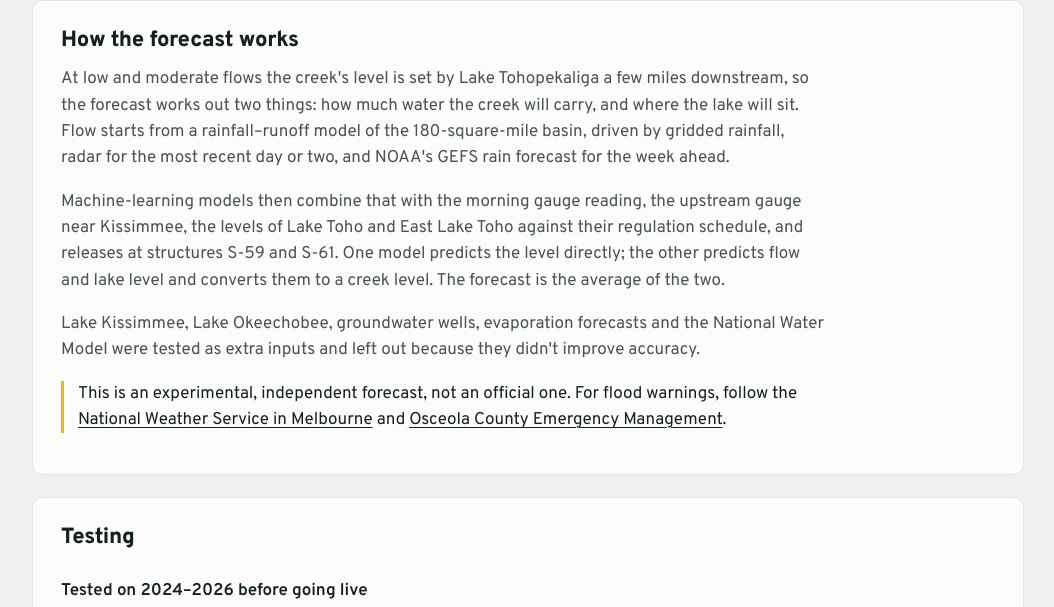
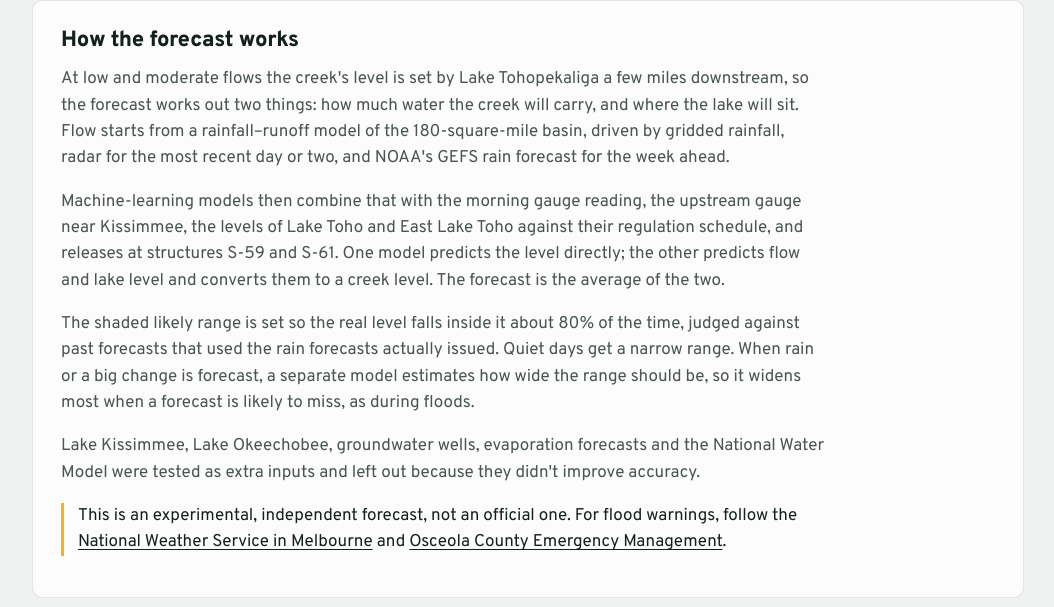
Before and after one commit to hunterjackson/shingle-creek-forecast, a plain HTML site: page site/how-it-works.html in a window 1280 px wide. Shown: the part 191-798 px from the top of the page, without its empty margins (112-1166 px from the left). Drawn offline with Linux system fonts and the light colour scheme; a web font is replaced by a local one.

Commit message:
Explain the likely range on the how-it-works page
The paragraph listed in 7b4b28c's message was not actually included (the edit failed);
this adds it: 80 % target judged on issued-rain forecasts, narrow on quiet days, a
separate width model widening it when rain or a big change is forecast.

Co-Authored-By: Claude Opus 5.5 <noreply@anthropic.com>
Claude-Session: https://claude.ai/code/session_01SkDf1E19HC4PgCvnr3hFvW

```diff
--- a/site/how-it-works.html
+++ b/site/how-it-works.html
@@ -26,6 +26,7 @@
       <h2 id="how-heading">How the forecast works</h2>
       <p>At low and moderate flows the creek's level is set by Lake Tohopekaliga a few miles downstream, so the forecast works out two things: how much water the creek will carry, and where the lake will sit. Flow starts from a rainfall–runoff model of the 180-square-mile basin, driven by gridded rainfall, radar for the most recent day or two, and NOAA's GEFS rain forecast for the week ahead.</p>
       <p>Machine-learning models then combine that with the morning gauge reading, the upstream gauge near Kissimmee, the levels of Lake Toho and East Lake Toho against their regulation schedule, and releases at structures S-59 and S-61. One model predicts the level directly; the other predicts flow and lake level and converts them to a creek level. The forecast is the average of the two.</p>
+      <p>The shaded likely range is set so the real level falls inside it about 80% of the time, judged against past forecasts that used the rain forecasts actually issued. Quiet days get a narrow range. When rain or a big change is forecast, a separate model estimates how wide the range should be, so it widens most when a forecast is likely to miss, as during floods.</p>
       <p>Lake Kissimmee, Lake Okeechobee, groundwater wells, evaporation forecasts and the National Water Model were tested as extra inputs and left out because they didn't improve accuracy.</p>
       <p class="disclaimer">This is an experimental, independent forecast, not an official one. For flood warnings, follow the <a href="https://www.weather.gov/mlb/">National Weather Service in Melbourne</a> and <a href="https://www.osceola.org/agencies-departments/emergency-management/">Osceola County Emergency Management</a>.</p>
     </section>
```
